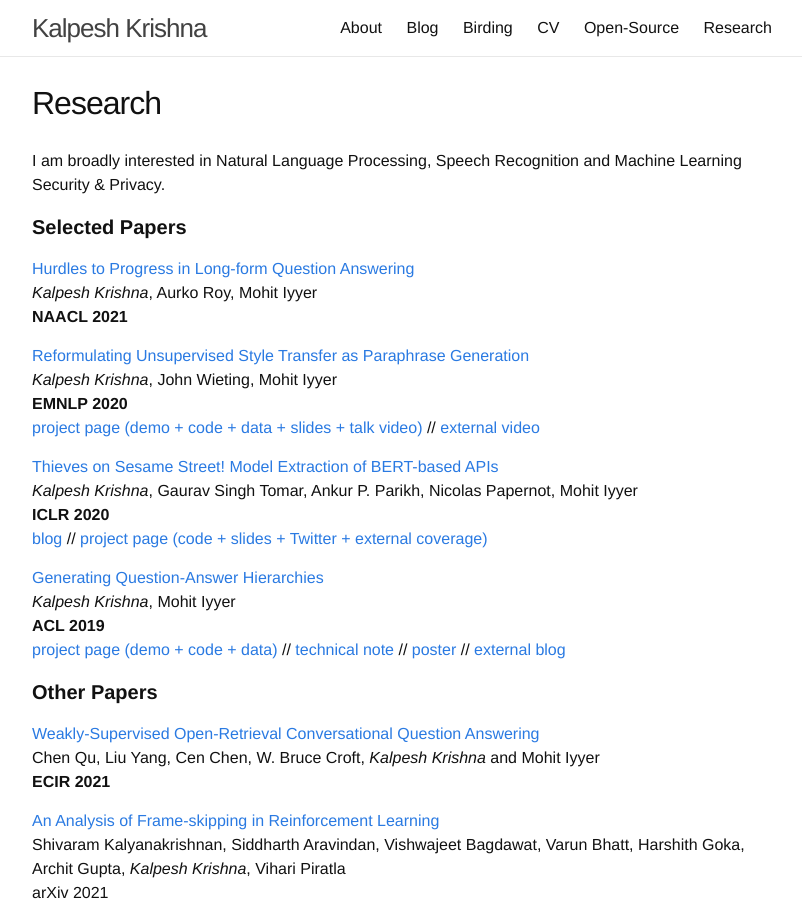
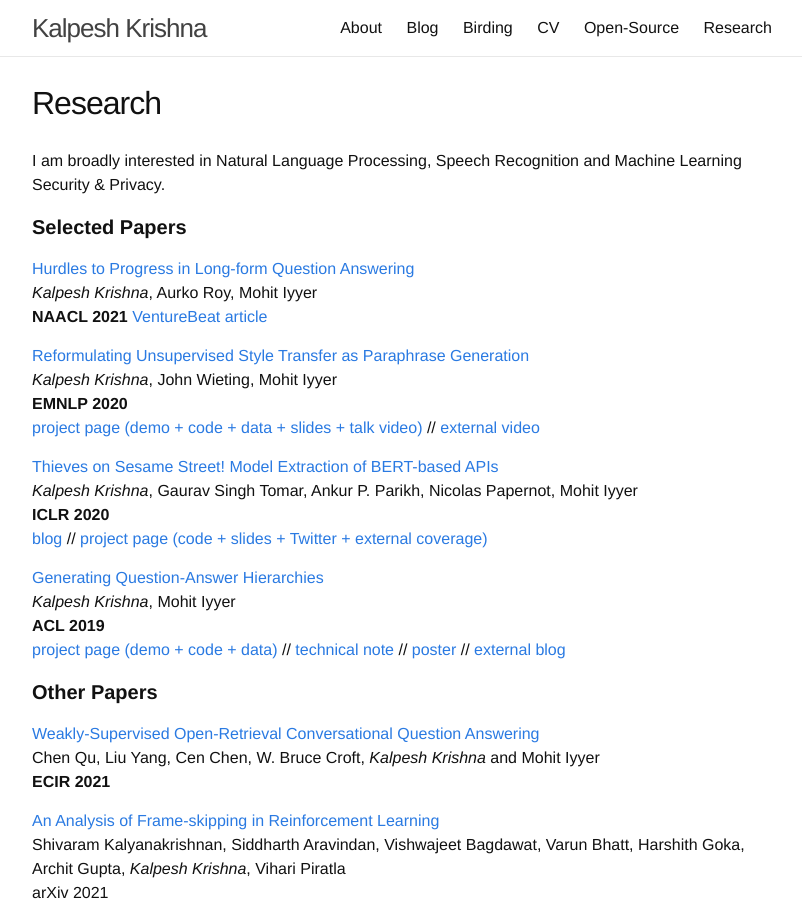
Before and after one commit to martiansideofthemoon/martiansideofthemoon.github.io, a Jekyll site: the page built from _pages/research.md, in a window 1280 px wide and 900 px high. Shown: the whole window, without its empty margins (238-1040 px from the left). Built offline with Jekyll 4.4.1, drawn with Linux system fonts in a browser that asks for light colours; comment, search, counter and statistics services are not loaded.

Commit message:
Update research.md

```diff
--- a/_pages/research.md
+++ b/_pages/research.md
@@ -10,6 +10,7 @@ I am broadly interested in Natural Language Processing, Speech Recognition and M
 [Hurdles to Progress in Long-form Question Answering](https://arxiv.org/abs/2103.06332)
 *Kalpesh Krishna*, Aurko Roy, Mohit Iyyer
 **NAACL 2021**
+[VentureBeat article](https://venturebeat.com/2021/03/17/language-models-struggle-to-answer-questions-without-paraphrasing-training-data/)
 
 [Reformulating Unsupervised Style Transfer as Paraphrase Generation](https://arxiv.org/abs/2010.05700)
 *Kalpesh Krishna*, John Wieting, Mohit Iyyer
```
